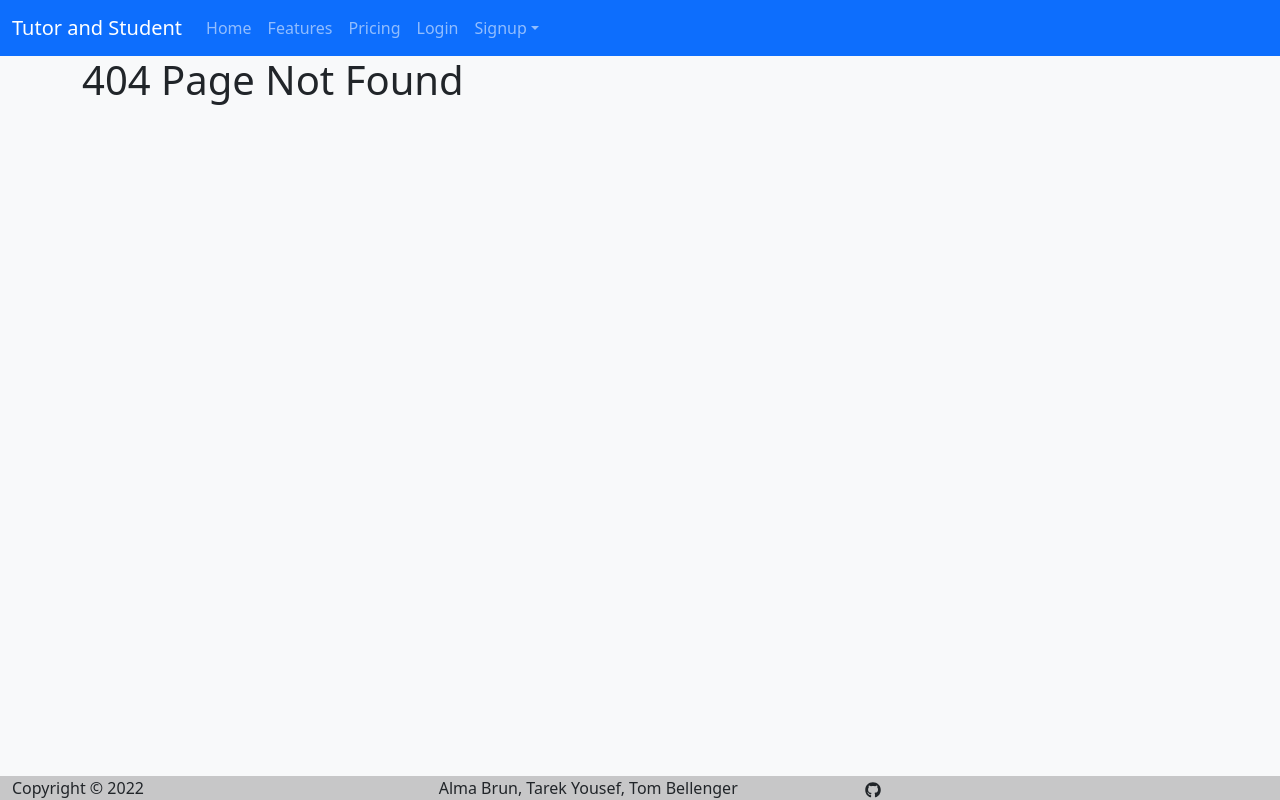
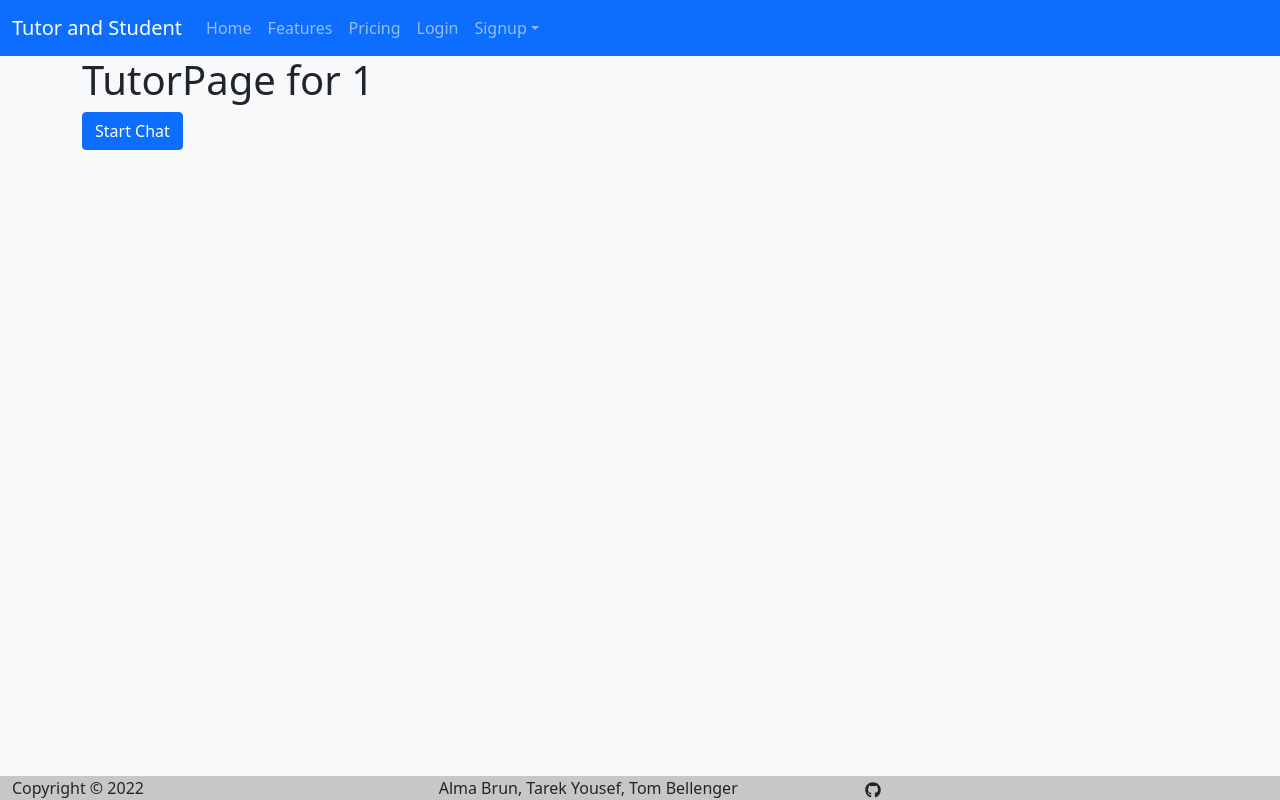
Before and after one commit to ALMA-DEV914/tutor-central-mern, a React (Create React App) app in the folder client/: page /tutor/1 in a window 1280 px wide. Before the commit this address had no page. Built offline with nearby package versions, Linux system fonts and the light colour scheme.

Commit message:
added tutor profile as entry to chat

```diff
--- a/client/src/App.js
+++ b/client/src/App.js
@@ -13,6 +13,7 @@ import { Container } from "react-bootstrap";
 import Home from "./pages/Home";
 import Login from "./pages/Login";
 import TutorSignup from "./pages/TutorSignup";
+import TutorProfile from "./pages/TutorProfile";
 import StudentSignup from "./pages/StudentSignup";
 import Header from "./components/Header";
 import NoMatch from "./pages/NoMatch";
@@ -57,6 +58,7 @@ function App() {
               <Route path='/logout' element={<Home logout={true} />} />
               <Route path='/student-signup' element={<StudentSignup />} />
               <Route path='/tutor-signup' element={<TutorSignup />} />
+              <Route path='/tutor/:id' element={<TutorProfile />} />
               <Route path='*' element={<NoMatch />} />
             </Routes>
           </Container>
--- a/client/src/components/Tutor/index.js
+++ b/client/src/components/Tutor/index.js
@@ -16,7 +16,7 @@ const Tutor = ({ data }) => {
             the bulk of the card's content.
           </span>
         </Card.Text>
-        <Button variant='primary' href={`/tutor/${data.id}`}>
+        <Button variant='primary' href={`/tutor/${data._id}`}>
           Sign up with {data.username}
         </Button>
       </Card.Body>
--- a/client/src/components/TutorDisplay/index.js
+++ b/client/src/components/TutorDisplay/index.js
@@ -1,4 +1,4 @@
-import React, { useState } from "react";
+import React from "react";
 import Tutor from "../Tutor";
 import { Row, Col } from "react-bootstrap";
 import { QUERY_TUTORS } from "../../utils/queries";
@@ -15,16 +15,13 @@ const TutorDisplay = (params) => {
 
   const { loading, data } = useQuery(QUERY_TUTORS);
 
-  const tutors = data.tutors || {};
-  console.log(tutors);
-
   if (loading) {
     return <div>Loading...</div>;
   }
 
   return (
     <Row>
-      {tutors.map((tutor, index) => {
+      {data.tutors.map((tutor, index) => {
         return (
           <Col key={index} sm={4}>
             <Tutor data={tutor}></Tutor>
--- /dev/null
+++ b/client/src/pages/TutorProfile.js
@@ -0,0 +1,17 @@
+import React from "react";
+import { useParams } from "react-router-dom";
+import { Button } from "react-bootstrap";
+
+const TutorProfile = () => {
+  const { id } = useParams();
+  return (
+    <div>
+      <h1>TutorPage for {id}</h1>
+      <p>
+        <Button>Start Chat</Button>
+      </p>
+    </div>
+  );
+};
+
+export default TutorProfile;
```
